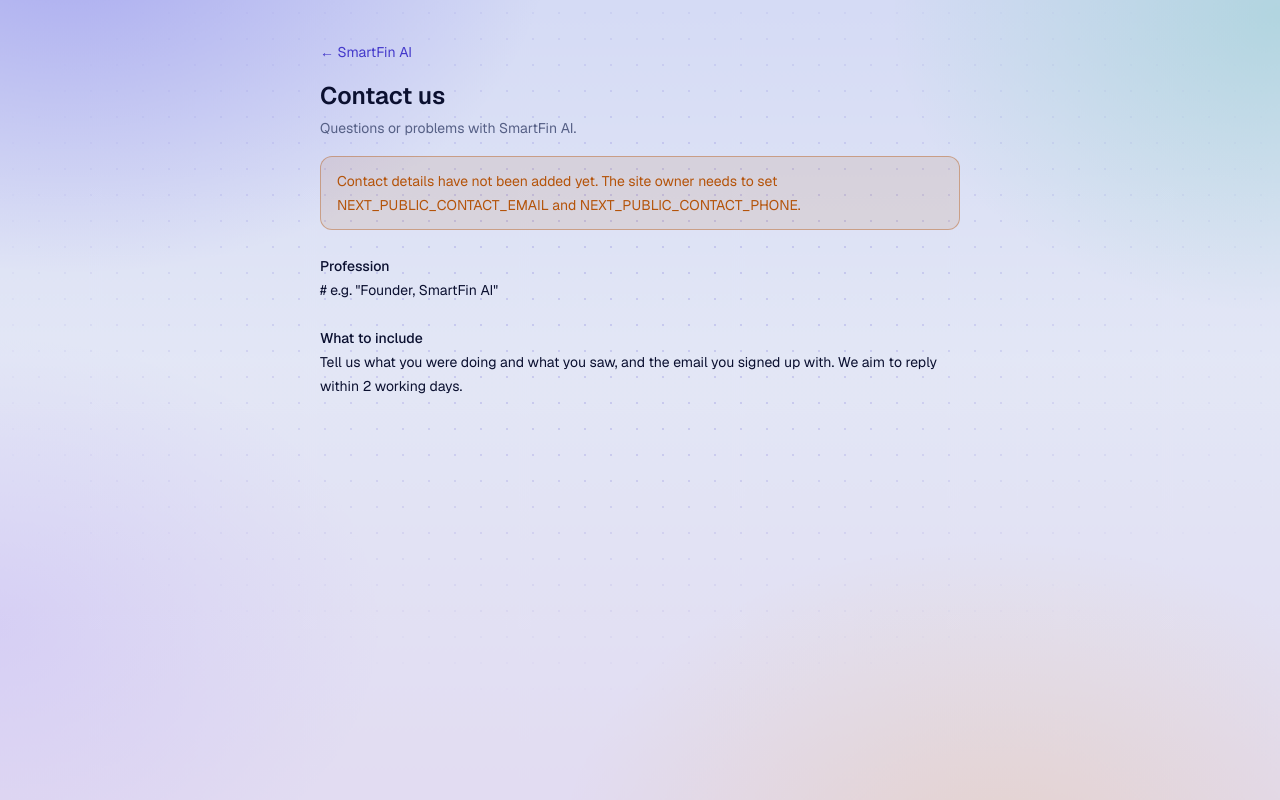
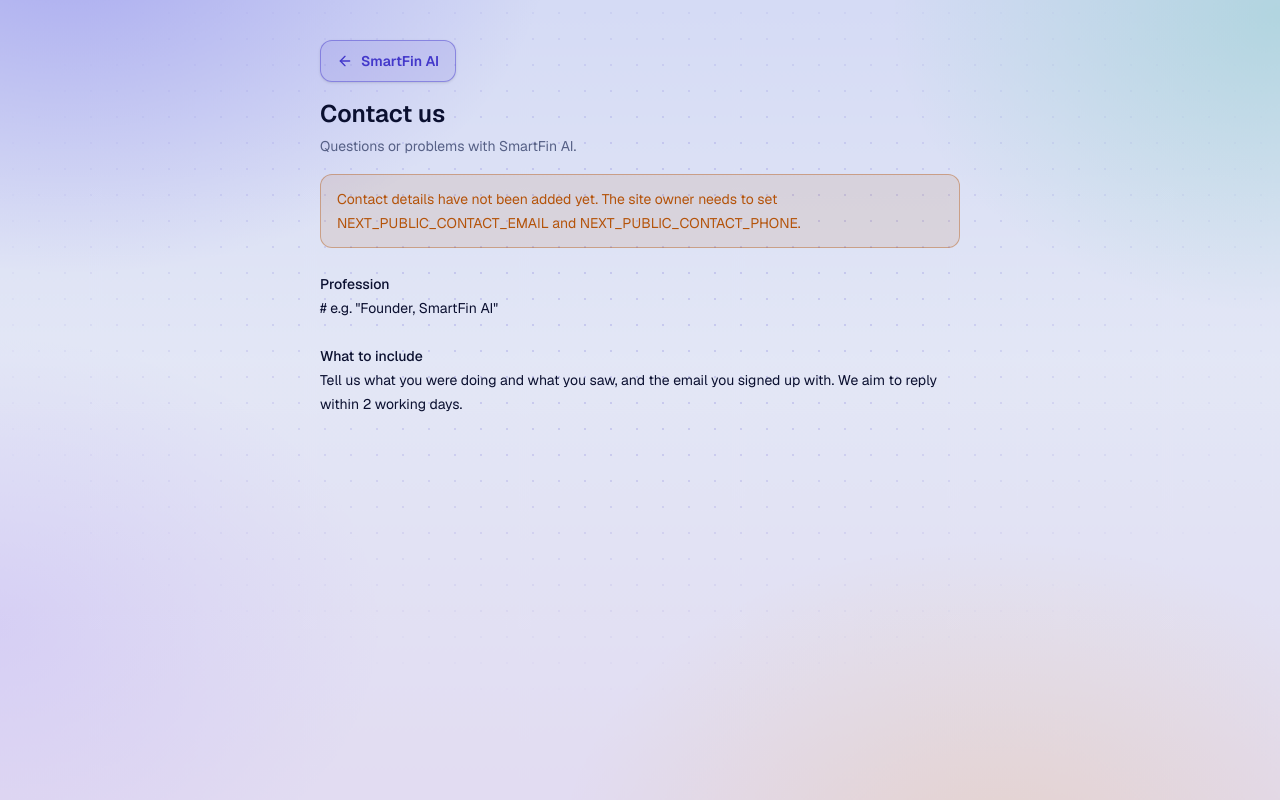
Before and after one commit to KALYANSIDDAMALLA/smartfin-ai, a Next.js app: page /contact in a window 1280 px wide. Built offline with nearby package versions, Linux system fonts and the light colour scheme.

Commit message:
Back link on Contact, Privacy and Terms is now a highlighted button
Shared BackHome component: bordered brand button with an arrow, shine on hover, 40px+ tap target.

Co-Authored-By: Claude Sonnet 5.5 <noreply@anthropic.com>

```diff
--- a/src/app/contact/page.tsx
+++ b/src/app/contact/page.tsx
@@ -1,11 +1,11 @@
-import Link from "next/link";
+import { BackHome } from "@/components/back-home";
 export const metadata = { title: "Contact · SmartFin AI" };
 /** Real contact details come from environment settings so no personal data is hard-coded in the repo. */
 const v = (x: string | undefined) => (x ?? "").trim();
 export default function Contact() {
   const name = v(process.env.NEXT_PUBLIC_BUSINESS_NAME), role = v(process.env.NEXT_PUBLIC_CONTACT_ROLE), email = v(process.env.NEXT_PUBLIC_CONTACT_EMAIL), phone = v(process.env.NEXT_PUBLIC_CONTACT_PHONE), address = v(process.env.NEXT_PUBLIC_BUSINESS_ADDRESS);
   const set = !!(email || phone);
-  return (<main className="mx-auto max-w-2xl px-4 py-10 text-sm leading-6"><Link href="/" className="text-brand">← SmartFin AI</Link>
+  return (<main className="mx-auto max-w-2xl px-4 py-10 text-sm leading-6"><BackHome />
     <h1 className="mt-4 text-2xl font-semibold">Contact us</h1><p className="mt-1 text-muted">Questions or problems with SmartFin AI.</p>
     {!set && <p role="status" className="mt-4 rounded-xl border border-warn/40 bg-warn/10 px-4 py-3 text-warn">Contact details have not been added yet. The site owner needs to set NEXT_PUBLIC_CONTACT_EMAIL and NEXT_PUBLIC_CONTACT_PHONE.</p>}
     <dl className="mt-6 grid gap-3">
--- a/src/app/privacy/page.tsx
+++ b/src/app/privacy/page.tsx
@@ -1,7 +1,7 @@
-import Link from "next/link";
+import { BackHome } from "@/components/back-home";
 export const metadata = { title: "Privacy policy · SmartFin AI" };
 export default function Privacy() {
-  return (<main className="mx-auto max-w-2xl px-4 py-10 text-sm leading-6"><Link href="/" className="text-brand">← SmartFin AI</Link>
+  return (<main className="mx-auto max-w-2xl px-4 py-10 text-sm leading-6"><BackHome />
     <h1 className="mt-4 text-2xl font-semibold">Privacy policy</h1><p className="mt-1 text-muted">Draft for launch review — have it reviewed by legal counsel before publishing.</p>
     <h2 className="mt-6 font-medium">What we store</h2><p>Your email, optional display name, preferences, and the financial records, files and goals you add or import. Files are kept in a private bucket.</p>
     <h2 className="mt-6 font-medium">How it is protected</h2><p>Every record is owned by your account and enforced by database row-level security. Uploaded files are accessible only to you.</p>
--- a/src/app/terms/page.tsx
+++ b/src/app/terms/page.tsx
@@ -1,7 +1,7 @@
-import Link from "next/link";
+import { BackHome } from "@/components/back-home";
 export const metadata = { title: "Terms · SmartFin AI" };
 export default function Terms() {
-  return (<main className="mx-auto max-w-2xl px-4 py-10 text-sm leading-6"><Link href="/" className="text-brand">← SmartFin AI</Link>
+  return (<main className="mx-auto max-w-2xl px-4 py-10 text-sm leading-6"><BackHome />
     <h1 className="mt-4 text-2xl font-semibold">Terms of use</h1><p className="mt-1 text-muted">Draft for launch review — have it reviewed by legal counsel before publishing.</p>
     <h2 className="mt-6 font-medium">Not a financial institution</h2><p>SmartFin AI records and analyses transactions you enter or import. It is not a bank, wallet or payment service, and it never initiates or moves money.</p>
     <h2 className="mt-6 font-medium">Not financial advice</h2><p>Insights, forecasts and planner outputs are estimates based on the data you provide and are not investment, tax, credit or legal advice. “Unusual activity” flags are prompts to review, not findings of fraud.</p>
--- /dev/null
+++ b/src/components/back-home.tsx
@@ -0,0 +1,11 @@
+import Link from "next/link";
+import { ArrowLeft } from "lucide-react";
+
+/** The "← SmartFin AI" way back to the home page, shown at the top of the public text pages (Contact, Privacy, Terms) as a highlighted button. */
+export function BackHome() {
+  return (
+    <Link href="/" className="btn-shine inline-flex min-h-10 items-center gap-2 whitespace-nowrap rounded-xl border border-brand/45 bg-brand/10 px-4 py-2 font-semibold text-brand shadow-sm transition hover:border-brand hover:bg-brand/20">
+      <ArrowLeft size={16} aria-hidden />SmartFin AI
+    </Link>
+  );
+}
```
